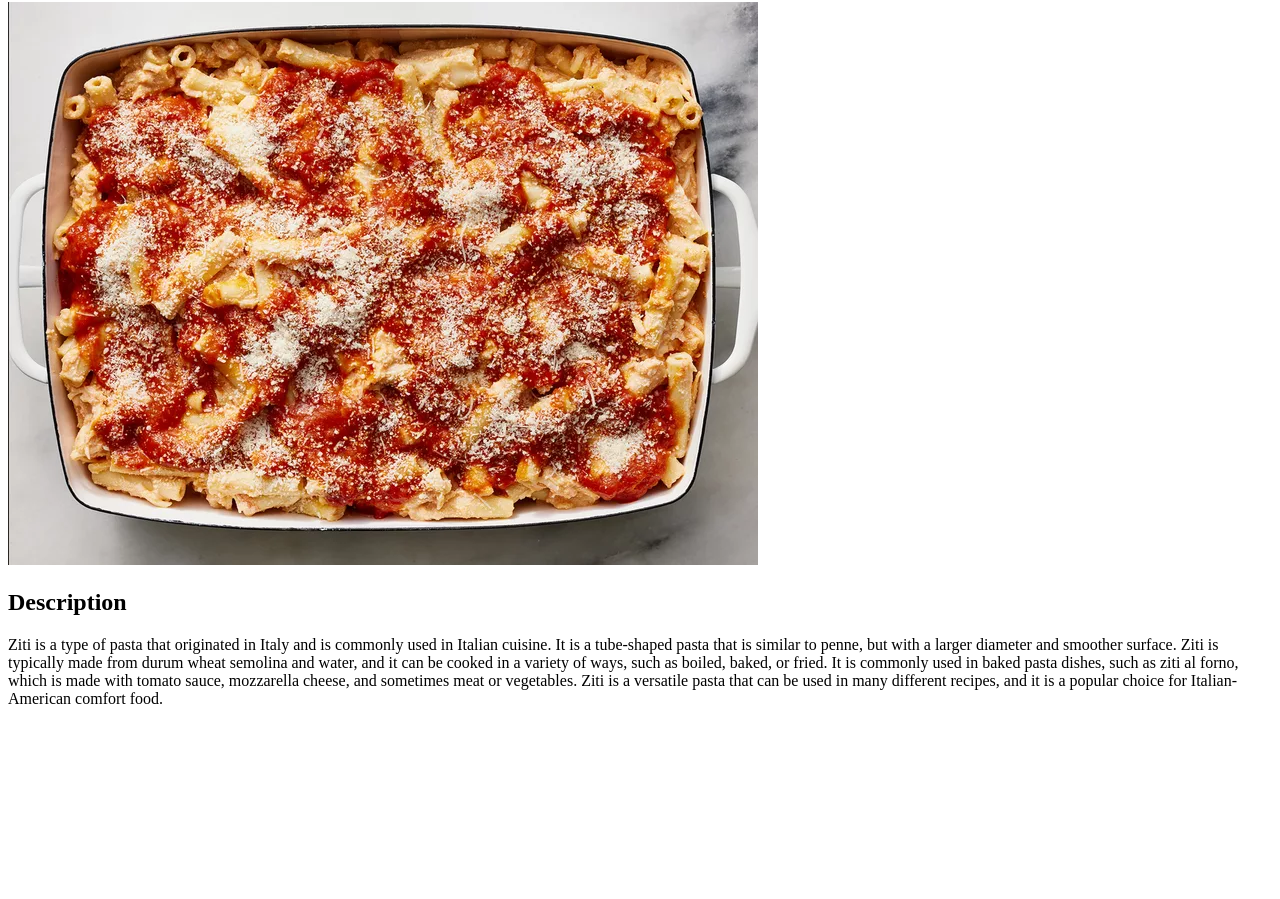
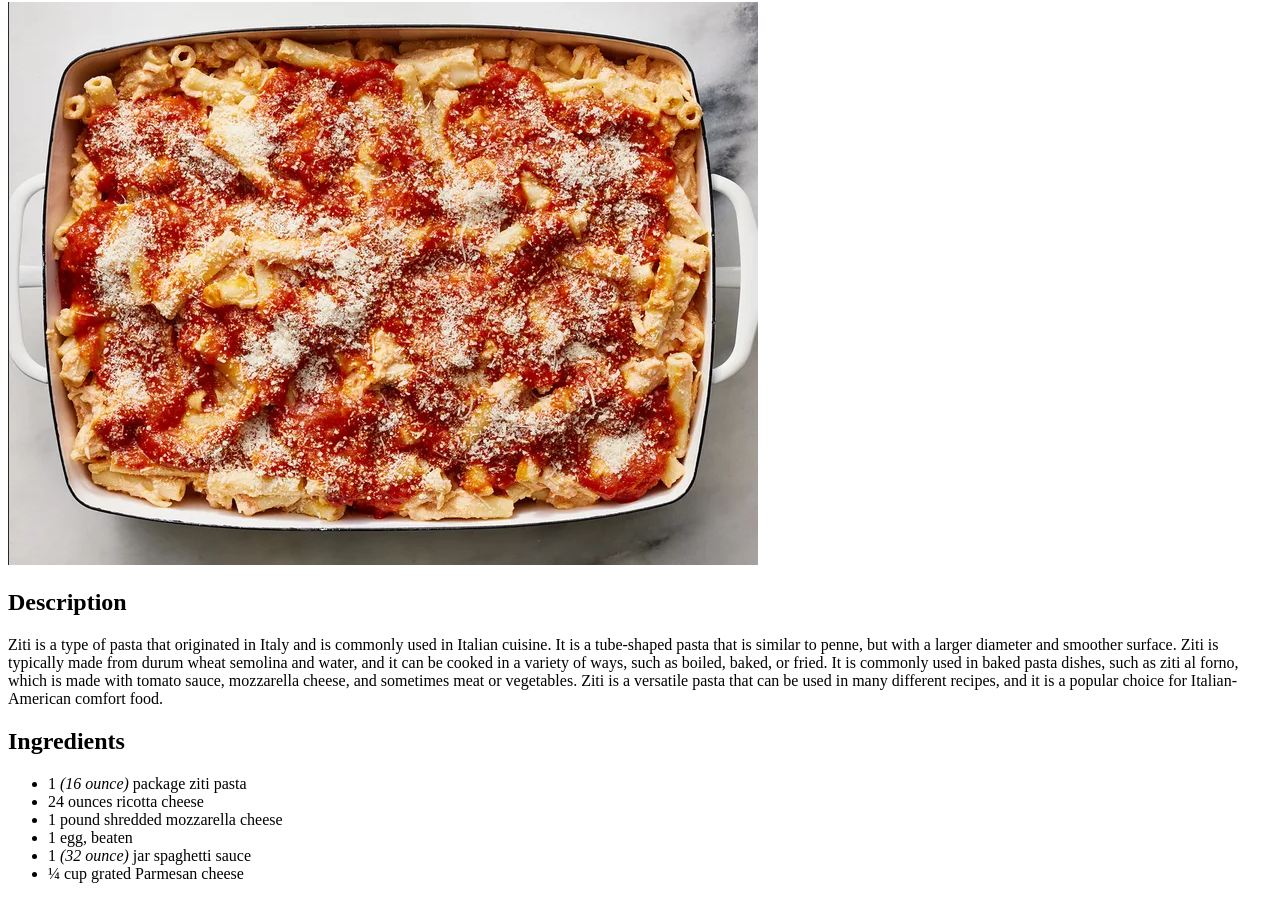
Before and after one commit to mcfizzly/odin-recipes, a plain HTML site: page recipes/ziti.html in a window 1280 px wide. Shown: the part 78-977 px from the top of the page. Before the commit the page ends 802 px from the top, so only its background shows below. Drawn offline with Linux system fonts and the light colour scheme.

Commit message:
Add ingredient list for ziti

```diff
--- a/recipes/ziti.html
+++ b/recipes/ziti.html
@@ -17,5 +17,14 @@
                 It is commonly used in baked pasta dishes, such as ziti al forno, which is made with tomato sauce, mozzarella cheese, and sometimes meat or vegetables.
                 Ziti is a versatile pasta that can be used in many different recipes, and it is a popular choice for Italian-American comfort food.
             </p>
+        <h2>Ingredients</h2>
+            <ul>
+                <li>1<em> (16 ounce) </em>package ziti pasta</li>
+                <li>24 ounces ricotta cheese</li>
+                <li>1 pound shredded mozzarella cheese</li>
+                <li>1 egg, beaten</li>
+                <li>1 <em> (32 ounce) </em>jar spaghetti sauce</li>
+                <li>&frac14; cup grated Parmesan cheese</li>
+            </ul>
 </body>
 </html>
```
